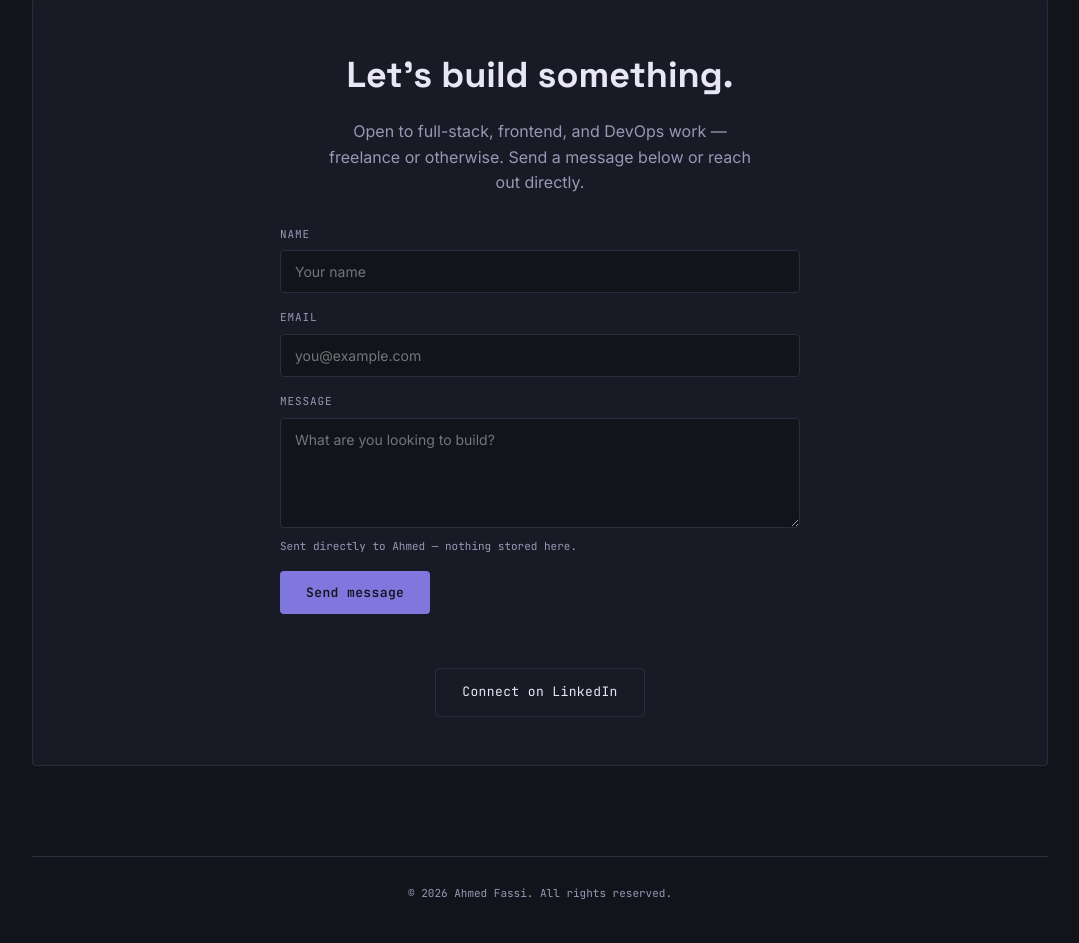
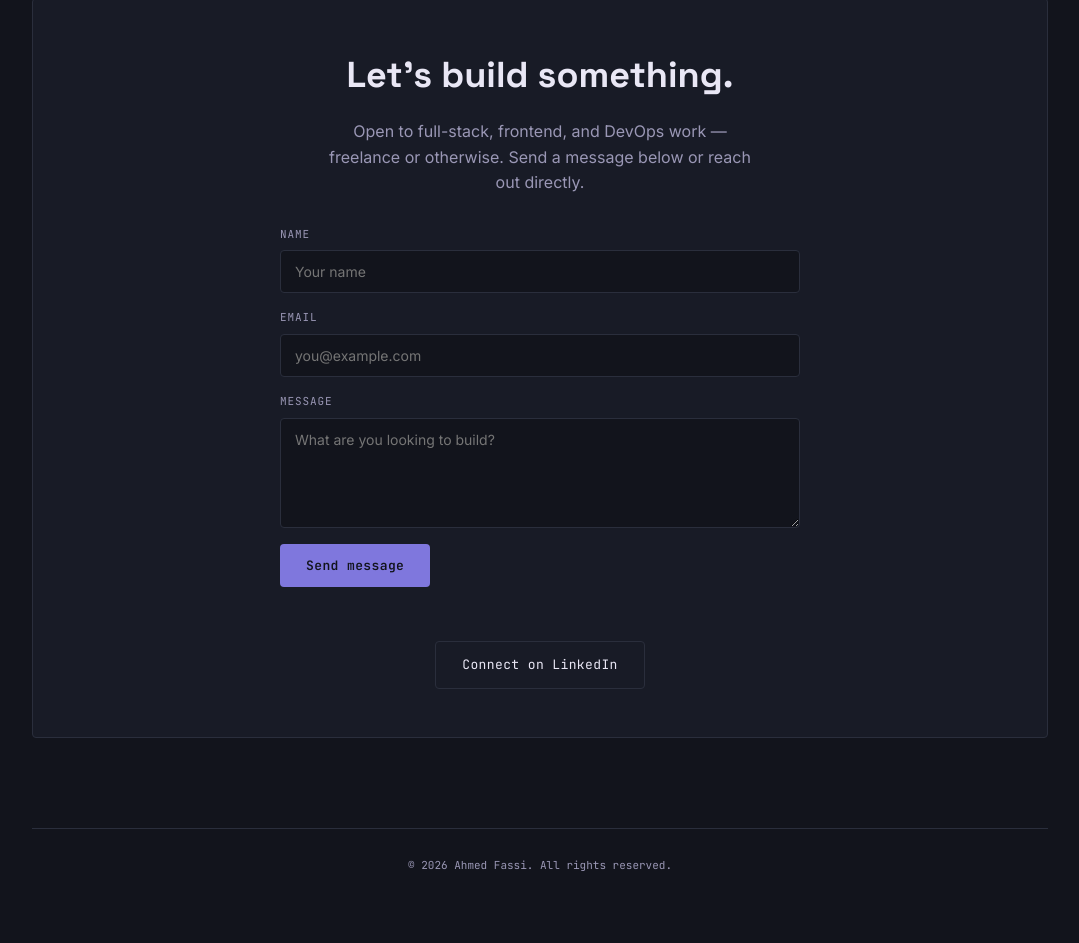
Before and after one commit to ahmedfassi/portfolio, a website: page index.html in a window 1280 px wide. Shown: the part 4532-5475 px from the top of the page, without its empty margins (100-1179 px from the left). After the commit the page ends 5447 px from the top, so only its background shows below. Drawn offline with Linux system fonts and the light colour scheme.

Commit message:
Remove form note about message storage in contact form

```diff
--- a/index.html
+++ b/index.html
@@ -543,7 +543,6 @@
           <label for="cf-message">Message</label>
           <textarea id="cf-message" name="message" required placeholder="What are you looking to build?"></textarea>
         </div>
-        <div class="form-note">Sent directly to Ahmed — nothing stored here.</div>
         <button type="submit" class="btn btn-primary" id="cf-submit" style="align-self:flex-start;">Send message</button>
         <div class="form-status" id="cf-status" style="font-family:var(--font-mono);font-size:12px;margin-top:8px;"></div>
       </form>
```
